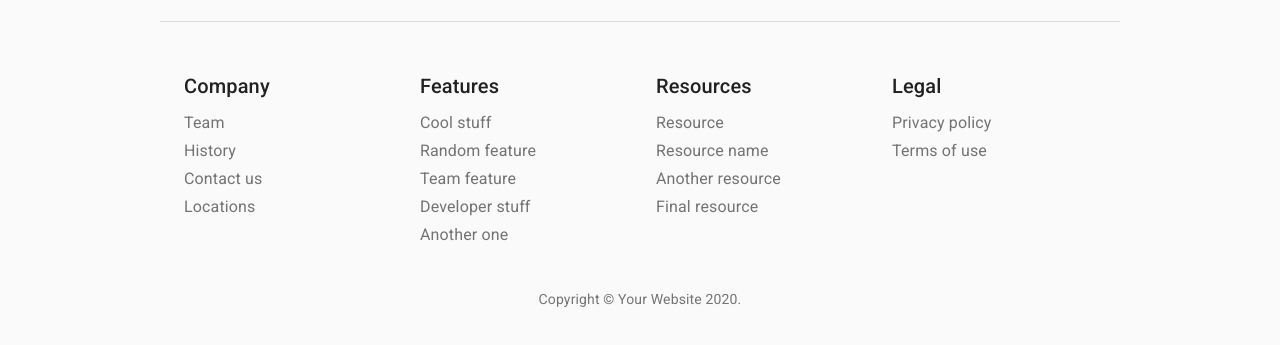
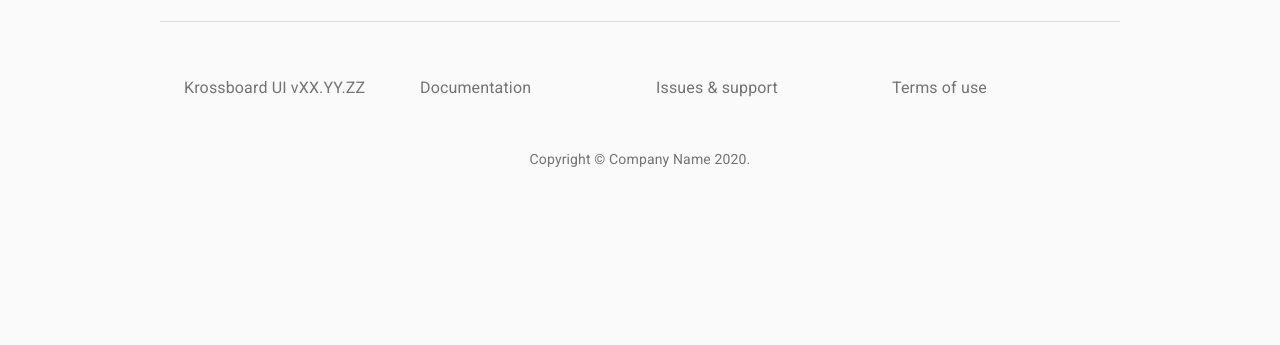
Before and after one commit to 2-alchemists/krossboard-ui, a React (Vite) app: page / in a window 1280 px wide. Shown: the part 577-922 px from the top of the page. After the commit the page ends 800 px from the top, so only its background shows below. Built offline with nearby package versions, Linux system fonts and the light colour scheme; no server answers.

Commit message:
worked out footers

```diff
--- a/src/app/App.tsx
+++ b/src/app/App.tsx
@@ -138,20 +138,20 @@ const Footer = () => {
 
   const footers = [
     {
-      title: 'Company',
-      description: ['Team', 'History', 'Contact us', 'Locations'],
+      title: 'Krossboard UI vXX.YY.ZZ',
+      link: 'https://krossboard.app/releases',
     },
     {
-      title: 'Features',
-      description: ['Cool stuff', 'Random feature', 'Team feature', 'Developer stuff', 'Another one'],
+      title: 'Documentation',
+      link: 'https://krossboard.app/docs'
     },
     {
-      title: 'Resources',
-      description: ['Resource', 'Resource name', 'Another resource', 'Final resource'],
+      title: 'Issues & support',
+      link: 'https://krossboard.app/support',
     },
     {
-      title: 'Legal',
-      description: ['Privacy policy', 'Terms of use'],
+      title: 'Terms of use',
+      link: 'https://krossboard.app/terms-of-use',
     },
   ]
 
@@ -160,25 +160,18 @@ const Footer = () => {
       {footers.map(footer => (
         <Grid item xs={6} sm={3} key={footer.title}>
           <Typography variant="h6" color="textPrimary" gutterBottom>
-            {footer.title}
+            <Link href={footer.link} variant="subtitle1" color="textSecondary">
+              {footer.title}
+            </Link>
           </Typography>
-          <ul>
-            {footer.description.map(item => (
-              <li key={item}>
-                <Link href="#" variant="subtitle1" color="textSecondary">
-                  {item}
-                </Link>
-              </li>
-            ))}
-          </ul>
         </Grid>
       ))}
     </Grid>
     <Box mt={5}>
       <Typography variant="body2" color="textSecondary" align="center">
         {'Copyright © '}
-        <Link color="inherit" href="https://material-ui.com/">
-          Your Website
+        <Link color="inherit" href="https://krossboard.app/company">
+          Company Name
       </Link>{' '}
         {new Date().getFullYear()}
         {'.'}
```
